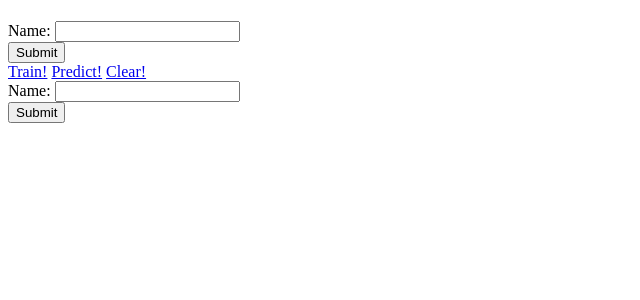
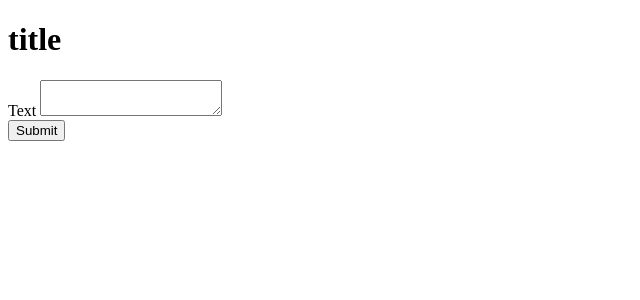
Before and after one commit to crystalrhee/hackbeanpot, a Flask app: template templates/index.html in a window 1280 px wide. Shown: the top 300 px of the page, without its empty margins (0-640 px from the left). Run offline with Flask 2, Linux system fonts and the light colour scheme; the template is opened without the code that fills it: values that come from a table or form of the project are taken from there, others are empty.

Commit message:
simplifying ui

```diff
--- a/political-analysis.py
+++ b/app.py
@@ -3,15 +3,11 @@ import requests
 from bs4 import BeautifulSoup
 from flask import Flask, render_template, request, flash
 from indicoio.custom import Collection
-from wtforms import Form, TextAreaField, validators, StringField
+from wtforms import Form, TextAreaField, validators
 
 app = Flask(__name__)
 app.config.from_object(__name__)
 app.config['SECRET_KEY'] = '7d441f27d441f27567d441f2b6176a'
-
-
-class ReusableForm(Form):
-    name = StringField('Name:', validators=[validators.required()])
 
 
 class TextAreaForm(Form):
@@ -22,22 +18,16 @@ indicoio.config.api_key = '35b0d68ba113813880b422207eed08d3'
 collection = Collection("pro_vs_con", domain="standard")
 
 
-@app.route('/collect', methods=["GET", "POST"])
+@app.route('/collect')
 def collect_from_article():
-    form = ReusableForm(request.form)
+    url = request.args.get("url")
+    page = requests.get(url)
+    soup = BeautifulSoup(page.text, "lxml")
 
-    print form.errors
-    if request.method == 'POST':
-        url = request.form['name']
-        page = requests.get(url)
-        soup = BeautifulSoup(page.text, "lxml")
+    _add_articles_to_collection(soup, "newblue-pro-quote-box", "pro")
+    _add_articles_to_collection(soup, "newblue-con-quote-box", "con")
 
-        _add_articles_to_collection(soup, "newblue-pro-quote-box", "pro")
-        _add_articles_to_collection(soup, "newblue-con-quote-box", "con")
-
-        flash("Articles successfully added")
-
-    return render_template('index.html', form=form, title="hey")
+    return "Articles successfully added"
 
 
 def _add_articles_to_collection(soup, class_name, label):
@@ -53,20 +43,18 @@ def _add_articles_to_collection(soup, class_name, label):
 @app.route('/clear')
 def clear_collection():
     collection.clear()
-    return render_template("index.html", status="Collection successfully cleared!")
+    return "Collection successfully cleared!"
 
 
 @app.route("/train")
 def train():
     collection.train()
     collection.wait()
-    return render_template("index.html", status="Training completed successfully!")
+    return "Training completed successfully!"
 
 
 @app.route("/predict", methods=["GET", "POST"])
 def predict():
-    # text = request.data
-    # return str(collection.predict(text))
     form = TextAreaForm(request.form)
 
     if request.method == 'POST':
@@ -74,7 +62,7 @@ def predict():
         prediction = collection.predict(text)
         flash(str(prediction))
 
-    return render_template('index.html', wordform=form, title="hey")
+    return render_template('index.html', wordform=form, )
 
 
 if __name__ == '__main__':
--- a/templates/index.html
+++ b/templates/index.html
@@ -4,7 +4,18 @@
     <title>Reusable Form Demo</title>
 </head>
 <body>
-    <h1>{{title}}</h1>
+<h1>title</h1>
+
+{% if wordform %}
+<form action="" method="post">
+    {{wordform.csrf}}
+    <div class="input text">
+        {{wordform.name.label}} {{wordform.name}}
+    </div>
+    <div class="input submit">
+        <input type="submit" value="Submit"/>
+    </div>
+</form>
 {% with messages = get_flashed_messages(with_categories=true) %}
 {% if messages %}
 <ul>
@@ -14,34 +25,6 @@
 </ul>
 {% endif %}
 {% endwith %}
-        {% if form %}
-        <form action="" method="post">
-            {{ form.csrf }}
-
-            <div class="input text">
-                {{ form.name.label }} {{ form.name }}
-            </div>
-
-            <div class="input submit">
-                <input type="submit" value="Submit" />
-            </div>
-        </form>
-        {% endif %}
-
-    <a href="/train">Train!</a>
-    <a href="/predict">Predict!</a>
-    <a href="/clear">Clear!</a>
-
-    {% if wordform %}
-    <form action="" method="post">
-        {{wordform.csrf}}
-        <div class="input text">
-            {{wordform.name.label}} {{wordform.name}}
-        </div>
-        <div class="input submit">
-            <input type="submit" value="Submit" />
-        </div>
-    </form>
 </body>
 {% endif %}
 </html>
```
Lines whose indentation alone changed are shown as unchanged.
